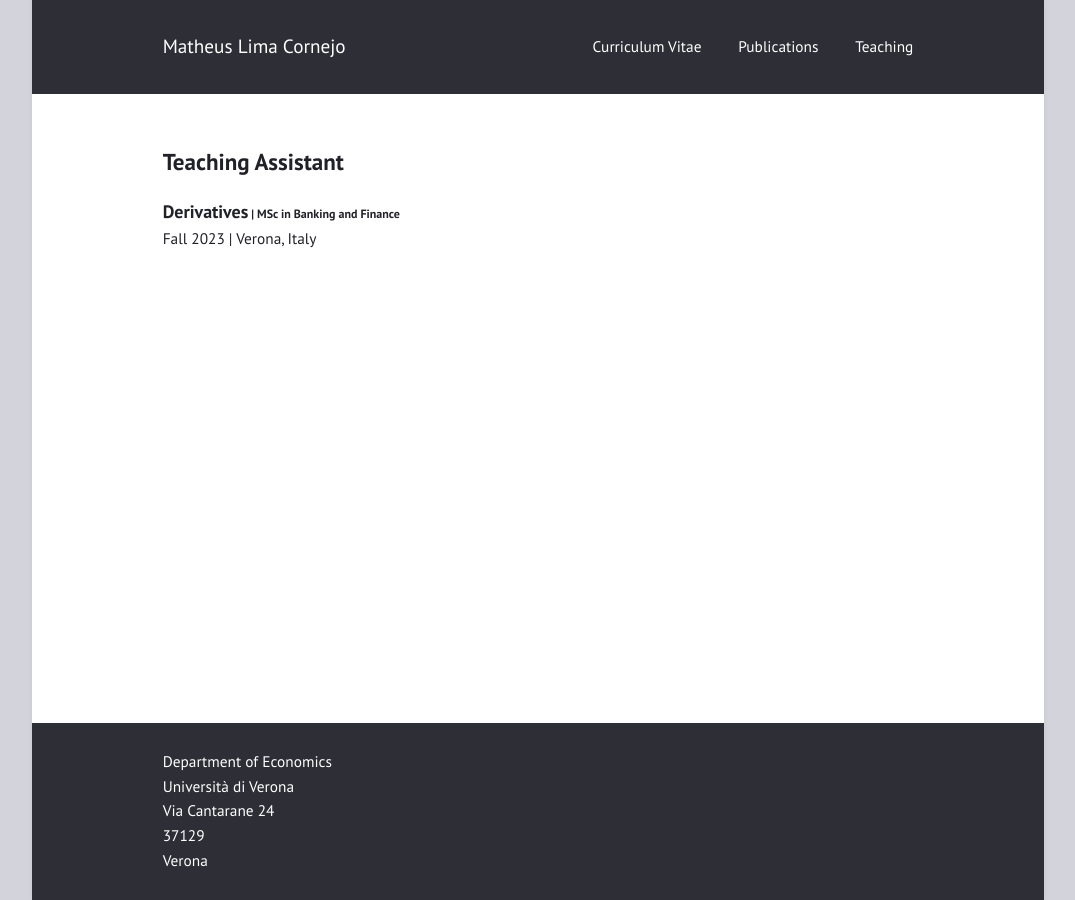
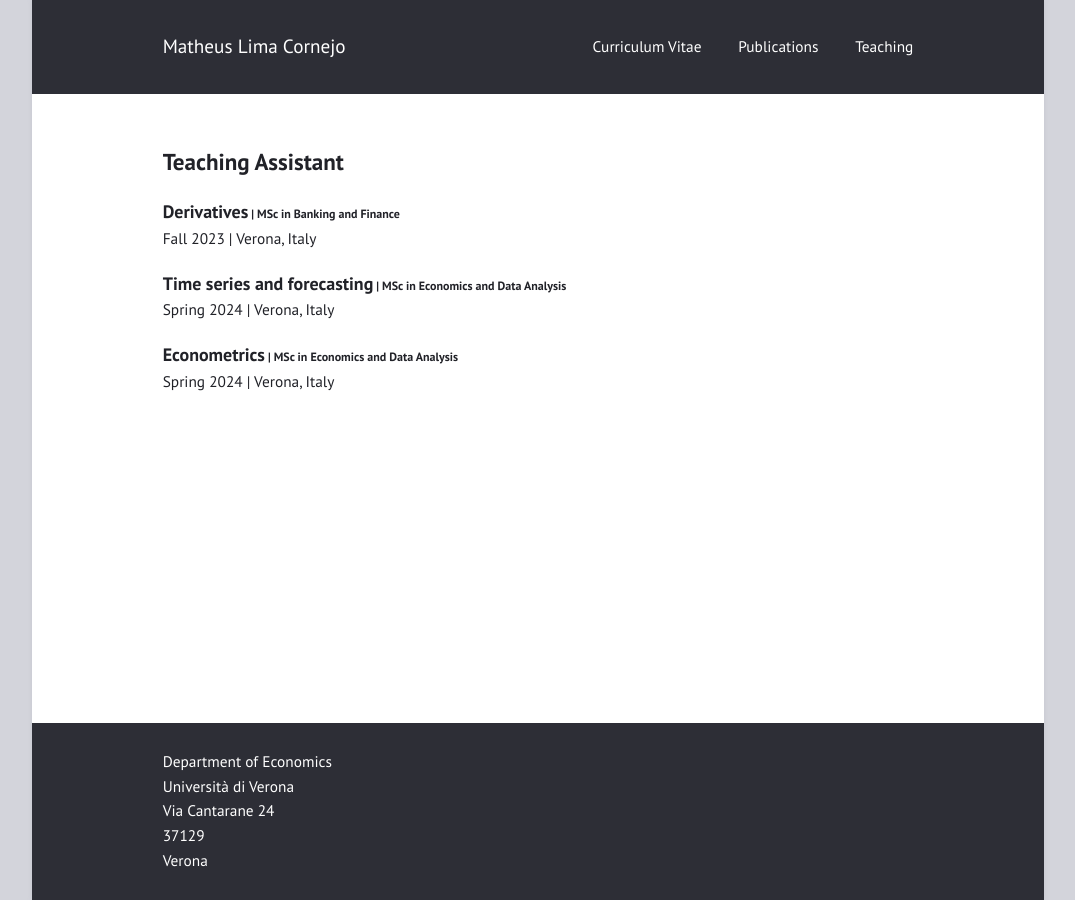
Before and after one commit to limacornejo/limacornejo.github.io, a Jekyll site: the page built from teaching.md, in a window 1280 px wide. Shown: the whole page, without its empty margins (102-1177 px from the left). Built offline with Jekyll 4.4.1, drawn with Linux system fonts in a browser that asks for light colours.

Commit message:
teaching.md

```diff
--- a/teaching.md
+++ b/teaching.md
@@ -8,3 +8,11 @@ layout: page
 <p style="margin-bottom:0;"><h3 style="margin-bottom:0;">Derivatives<small style="font-size:12px;"> | MSc in Banking and Finance </small></h3>
    Fall 2023 | Verona, Italy
 </p>
+
+<p style="margin-bottom:0;"><h3 style="margin-bottom:0;">Time series and forecasting<small style="font-size:12px;"> | MSc in Economics and Data Analysis </small></h3>
+   Spring 2024 | Verona, Italy
+</p>
+
+<p style="margin-bottom:0;"><h3 style="margin-bottom:0;">Econometrics<small style="font-size:12px;"> | MSc in Economics and Data Analysis </small></h3>
+   Spring 2024 | Verona, Italy
+</p>
```
